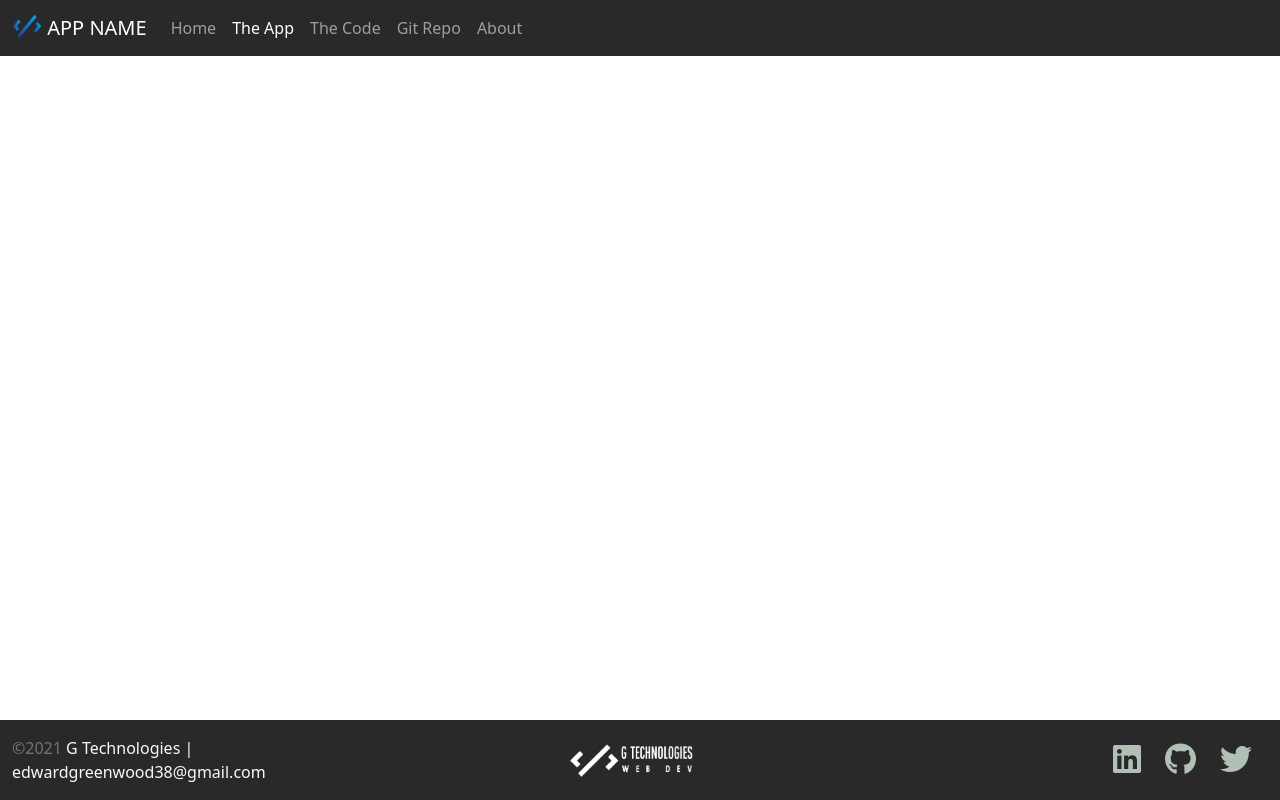
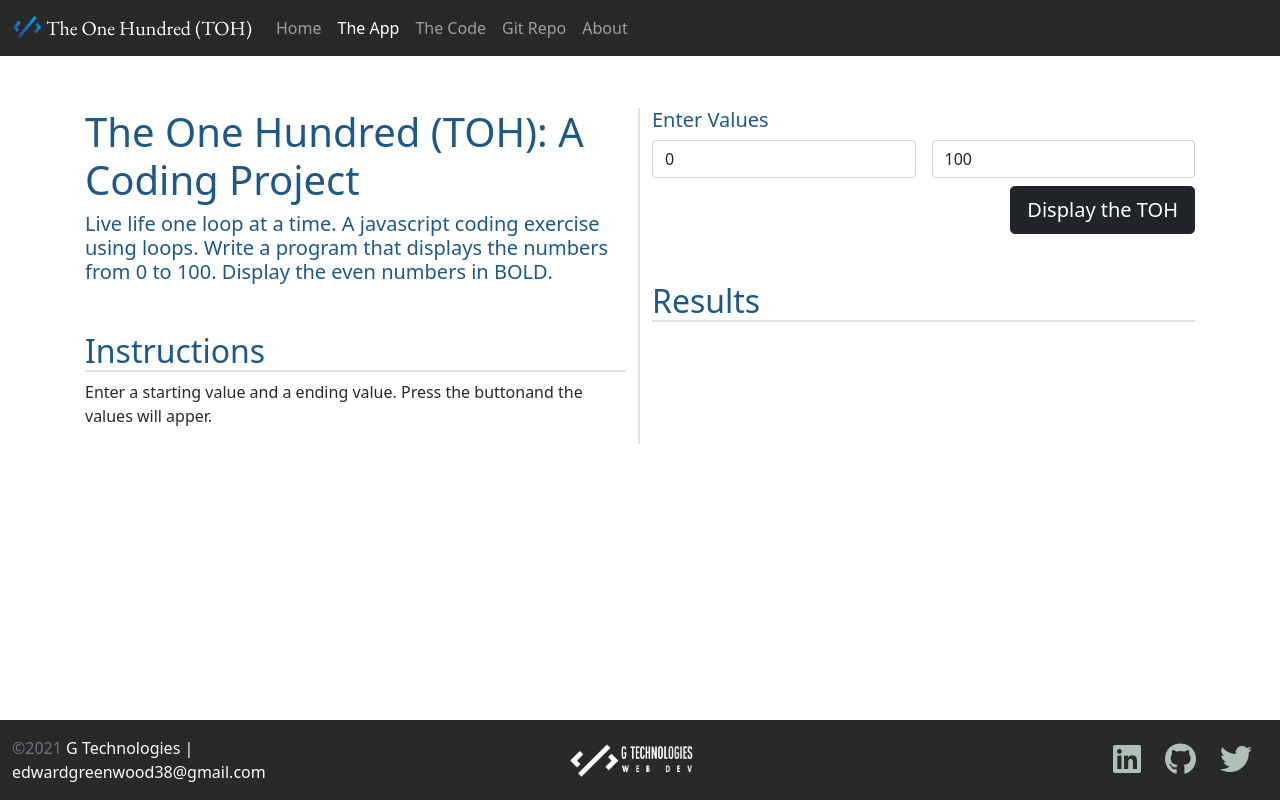
Before and after one commit to edwardgreenwood38/TOH, a plain HTML site: page app.html in a window 1280 px wide. Drawn offline with nearby package versions, Linux system fonts and the light colour scheme.

Commit message:
app layout completed
basic layout for the application  completed

```diff
--- a/app.html
+++ b/app.html
@@ -2,7 +2,7 @@
 <html lang="en" class="h-100">
 
 <head>
-    <title>App Name: A Coding Project by G Technologies</title>
+    <title>The One Hundred: A Coding Project by G Technologies</title>
     <!-- Required meta tags -->
     <meta charset="utf-8">
     <meta name="viewport" content="width=device-width, initial-scale=1, shrink-to-fit=no">
@@ -12,6 +12,11 @@
         integrity="sha384-KyZXEAg3QhqLMpG8r+8fhAXLRk2vvoC2f3B09zVXn8CA5QIVfZOJ3BCsw2P0p/We" crossorigin="anonymous">
 
     <script src="https://kit.fontawesome.com/5db21ba9c6.js" crossorigin="anonymous"></script>
+
+    <!--####  Google fonts - EB Garamond  ####-->
+    <link rel="preconnect" href="https://fonts.googleapis.com">
+    <link rel="preconnect" href="https://fonts.gstatic.com" crossorigin>
+    <link href="https://fonts.googleapis.com/css2?family=EB+Garamond&display=swap" rel="stylesheet">
 
     <link href="/css/site.css" rel="stylesheet">
     <link rel="icon" type="image/png" href="/img/favicon-32x32.png">
@@ -23,7 +28,7 @@
     <!--####  nav  ####-->
     <nav class="navbar navbar-expand-md navbar-dark fixed-top">
         <div class="container-fluid">
-            <a class="navbar-brand" href="#"><img src="/img/Color Logo symbol only - no background (small).png" class="d-inline-block align-text-top" width="30" height="24"> APP NAME</a>
+            <a class="navbar-brand logoFont" href="#"><img src="/img/Color Logo symbol only - no background (small).png" class="d-inline-block align-text-top" width="30" height="24"> The One Hundred (TOH)</a>
             <button class="navbar-toggler" type="button" data-bs-toggle="collapse" data-bs-target="#navbarCollapse"
                 aria-controls="navbarCollapse" aria-expanded="false" aria-label="Toggle navigation">
                 <span class="navbar-toggler-icon"></span>
@@ -52,7 +57,44 @@
 
     <!--####  main  ####-->
     <main class="flex-shrink-0">
-        <div class="container"></div>
+        <div class="container mt-5">
+            <div class="row row-cols-1 row-cols-lg-2">
+                <div class="col border-end border-2">
+                    <h1>The One Hundred (TOH): A Coding Project</h1>
+                    <h4 class="lead">
+                        Live life one loop at a time. A javascript coding exercise using loops. Write a program that displays the numbers from 0 to 100. Display the even numbers in <strong>BOLD</strong>.
+                    </h4>
+                    <h2 class="mt-5 border-bottom border-2">Instructions</h2>
+                    <p>Enter a starting value and a ending value. Press the buttonand the values will apper.</p>
+                </div>
+                <div class="col">
+                    <div>
+                        <h5>Enter Values</h5>
+                        <form class="row gy-2 gx-3">
+                            <div class="col">
+                                <input id="startValue" type="number" class="form-control" placeholder="Start value" value=0 aria-label="Start Value">
+                            </div>
+                            <div class="col">
+                                <input id="endValue" type="number" class="form-control" placeholder="End value" value=100 aria-label="End Value">
+                            </div>
+                            <div class="col-12 d-flex justify-content-end">
+                                <button id="btnSubmit" type="button" class="btn btn-dark btn-lg">Display the TOH</button>
+                            </div>
+                        </form>
+
+                        <h2 class="mt-5 border-bottom border-2">Results</h2>
+                        <div class="table-responsive">
+                            <table class="table table-striped table-sm">
+                                <tbody id="results">
+                                    <!--## results go here ##-->
+                                </tbody>
+                            </table>
+                        </div>
+
+                    </div>
+                </div>
+            </div>
+        </div>
     </main>
 
     <!--####  footer  ####-->
--- a/css/site.css
+++ b/css/site.css
@@ -61,6 +61,11 @@ code[class*="language-"], pre[class*="language-"] {
     word-wrap: break-word;
     }
 
+.logoFont {
+    font-family: 'EB Garamond', serif;
+}
+
+
 
 main>.container {
     padding: 60px 15px 0;
```
Also changed, not shown: Index.html (+8 -3 lines), code.html (+8 -3 lines).
